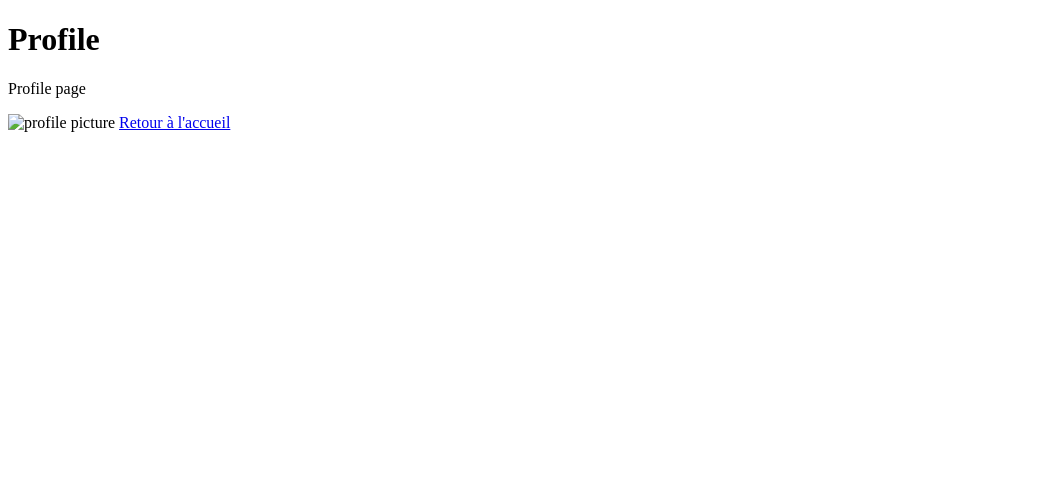
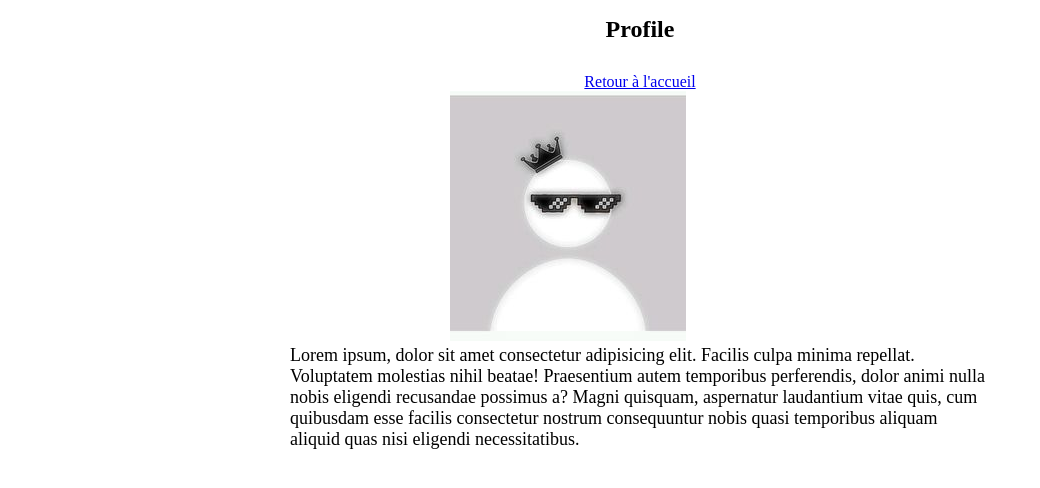
Before and after one commit to clement-krv/StreamHub, a plain HTML site: page profilepage.html in a window 1280 px wide. Shown: the whole page, without its empty margins (0-1040 px from the left). Drawn offline with Linux system fonts and the light colour scheme.

Commit message:
Ajout style profil

```diff
--- a/profilepage.html
+++ b/profilepage.html
@@ -1,18 +1,55 @@
 <!DOCTYPE html>
 <html lang="fr">
+
 <head>
     <meta charset="UTF-8">
     <meta name="viewport" content="width=device-width, initial-scale=1.0">
     <title>Profile Page</title>
+    <style>
+        h1 {
+            text-align: center;
+            font-size: x-large;
+            font-weight: bold;
+            margin-bottom: 30px;
+        }
+
+        .desc {
+            margin: 0 auto;
+            font-size: large;
+            max-width: 700px;
+        }
+
+        .image {
+            width: 30%;
+            height: auto;
+            margin: 0 auto;
+        }
+
+        .return
+        {
+            text-align: center;
+        }
+    </style>
 </head>
+
 <body>
 
     <h1>Profile</h1>
+    <div class="return">
+        <a href="index.html">Retour à l'accueil</a>
+    </div>
 
-    <p>Profile page</p>
+    <div class="image">
+        <img src="profil.jpg" alt="profile picture">
+    </div>
 
-    <img src="profile.jpg" alt="profile picture">
-    <a href="index.html">Retour à l'accueil</a>
+    <p class="desc">Lorem ipsum, dolor sit amet consectetur adipisicing elit. Facilis culpa minima repellat. Voluptatem
+        molestias nihil beatae! Praesentium autem temporibus perferendis, dolor animi nulla nobis eligendi recusandae
+        possimus a? Magni quisquam, aspernatur laudantium vitae quis, cum quibusdam esse facilis consectetur nostrum
+        consequuntur nobis quasi temporibus aliquam aliquid quas nisi eligendi necessitatibus.</p>
+
+
 
 </body>
+
 </html>
```
